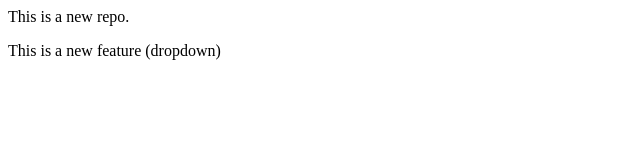
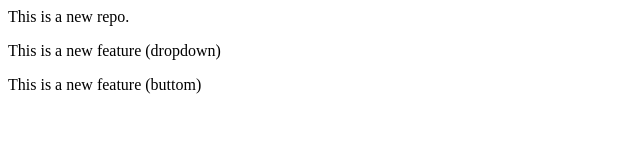
Before and after one commit to anas2552/localrepo, a plain HTML site: page index.html in a window 1280 px wide. Shown: the whole page, without its empty margins (0-640 px from the left). Drawn offline with Linux system fonts and the light colour scheme.

Commit message:
Add both features

```diff
--- a/index.html
+++ b/index.html
@@ -1,2 +1,3 @@
 <p>This is a new repo.</p>
 <p>This is a new feature (dropdown)</p>
+<p>This is a new feature (buttom)</p>
```
